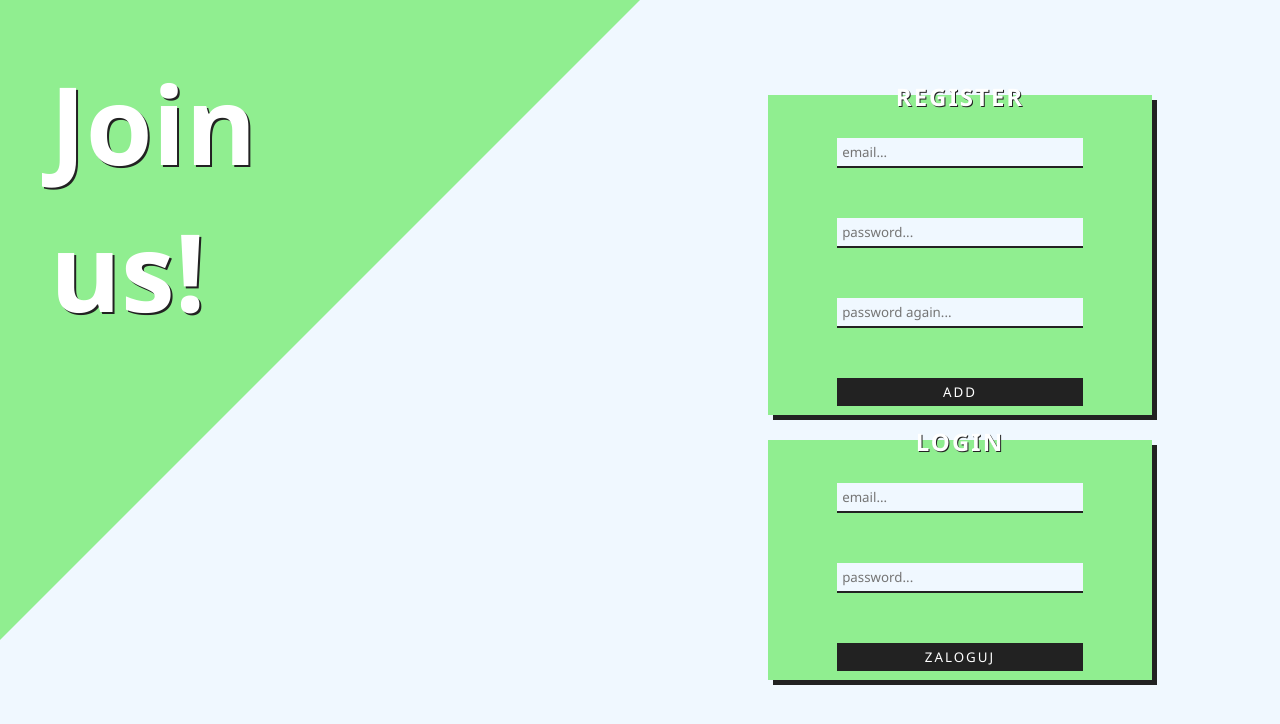
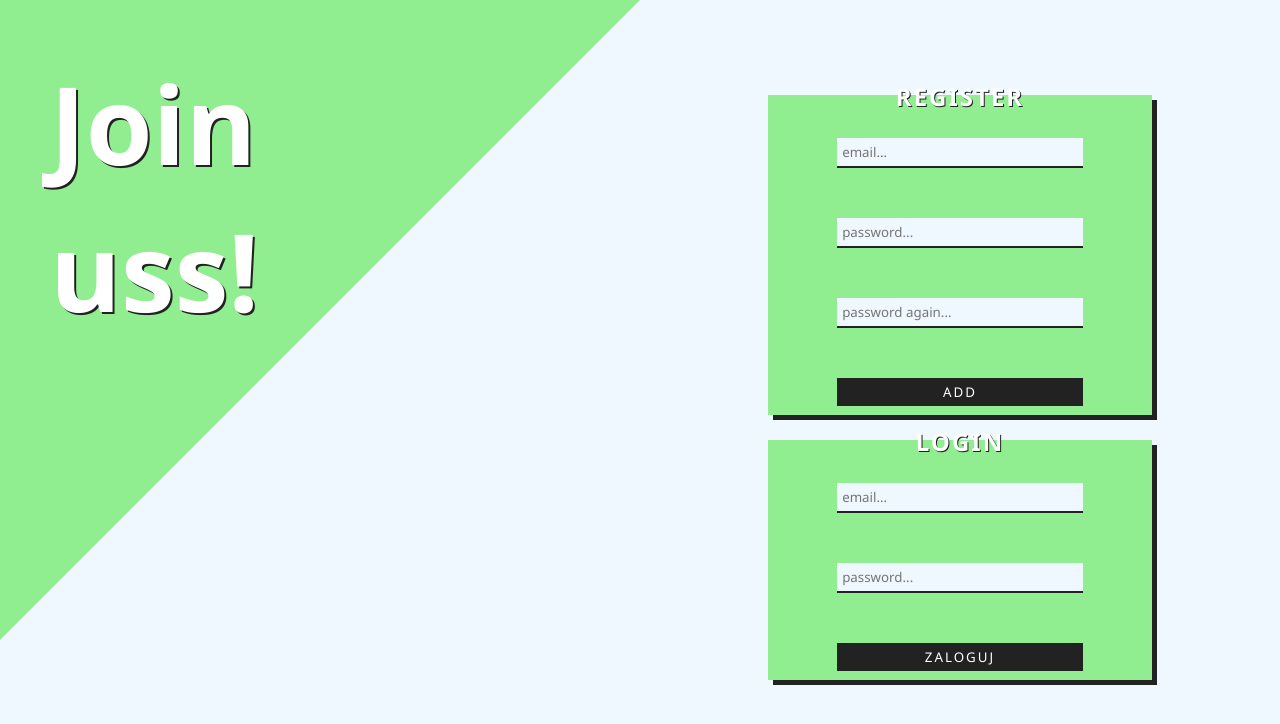
Before and after one commit to szymonzawrotny/cloudProjectMikrus, a Next.js app in the folder client/: page / in a window 1280 px wide. Shown: the top 724 px of the page. Built offline with nearby package versions, Linux system fonts and the light colour scheme.

Commit message:
changed title

```diff
--- a/client/app/page.js
+++ b/client/app/page.js
@@ -61,7 +61,7 @@ const Home = () => {
     <div className="app">
       <div className="left">
         <div className="triangle"></div>
-        <header>Join us!</header>
+        <header>Join uss!</header>
       </div>
       <div className="right">
         <div className="register">
```
